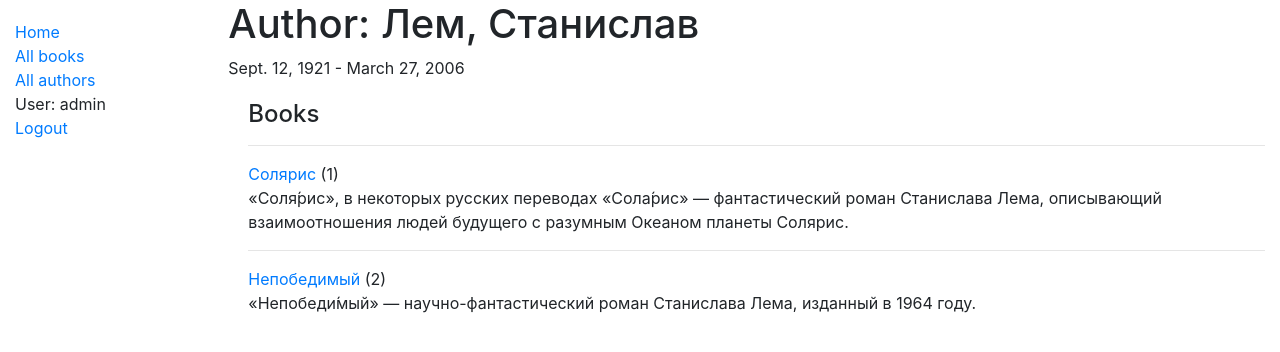
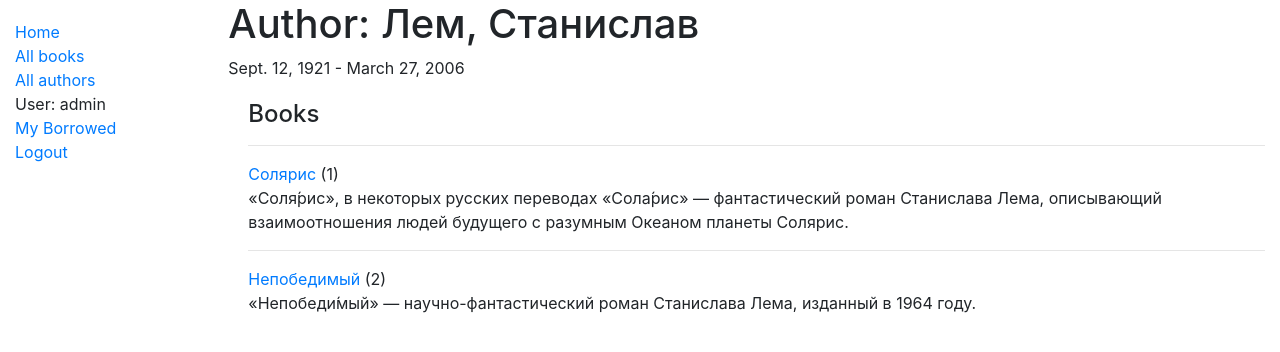
Before and after one commit to ksyu01/Django-tutorial-LocaLlibrary, a Django app: page /catalog/author/3 in a window 1280 px wide. Shown: the top 352 px of the page. Run offline with Django 3.2, Linux system fonts and the light colour scheme; a user stored in the database is signed in; data comes from the database, SQL or seed files in the repository; some libraries are stand-ins or nearby versions.

Commit message:
Прописана ссылка на generic'е на страницу со взятыми книгами

```diff
--- a/catalog/templates/base_generic.html
+++ b/catalog/templates/base_generic.html
@@ -25,6 +25,7 @@
                     {# ссылка ?next={{request.path}} нужна, чтобы вернуть юзера обратно на эту же страницу#}
                     {% if user.is_authenticated %}
                         <li>User: {{ user.get_username }}</li>
+                        <li><a href="{% url 'my-borrowed' %}">My Borrowed</a></li>
                         <li><a href="{% url 'logout' %}?next={{ request.path }}">Logout</a></li>
                     {% else %}
                         <li><a href="{% url 'login' %}?next={{ request.path }}">Login</a></li>
```
